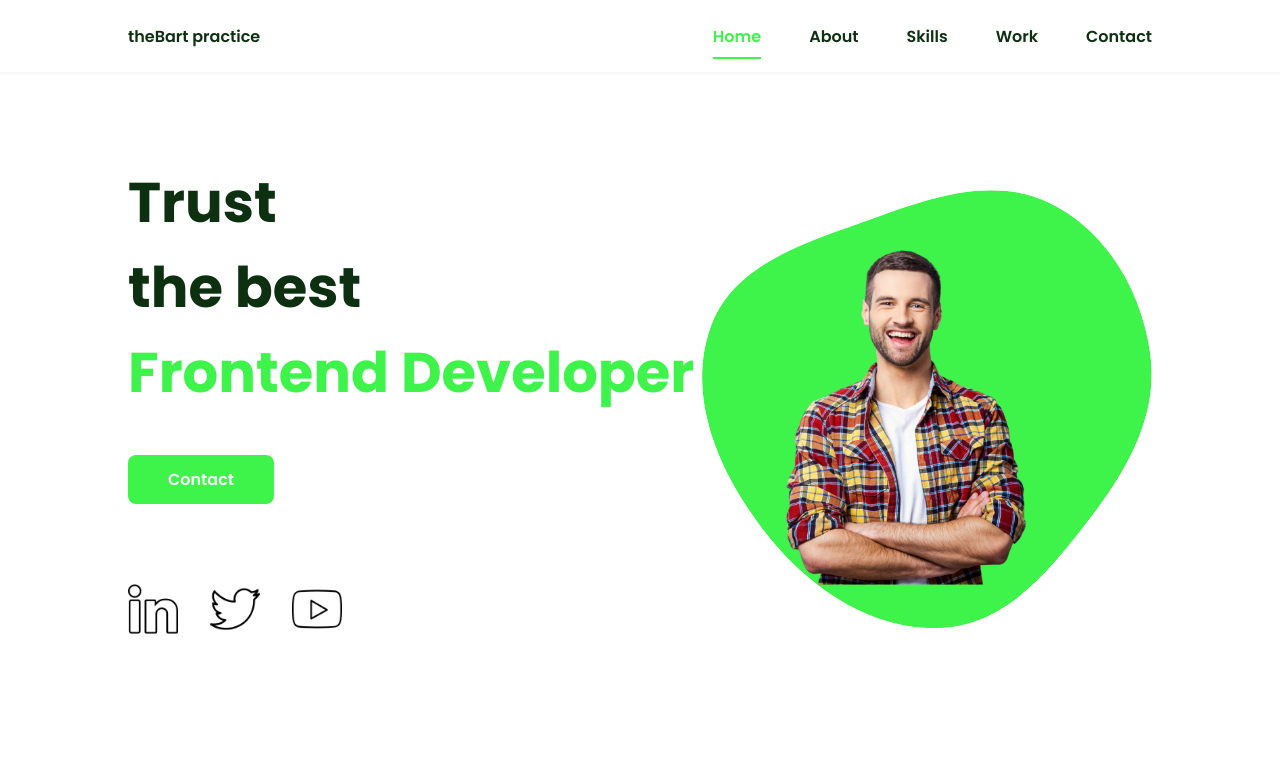
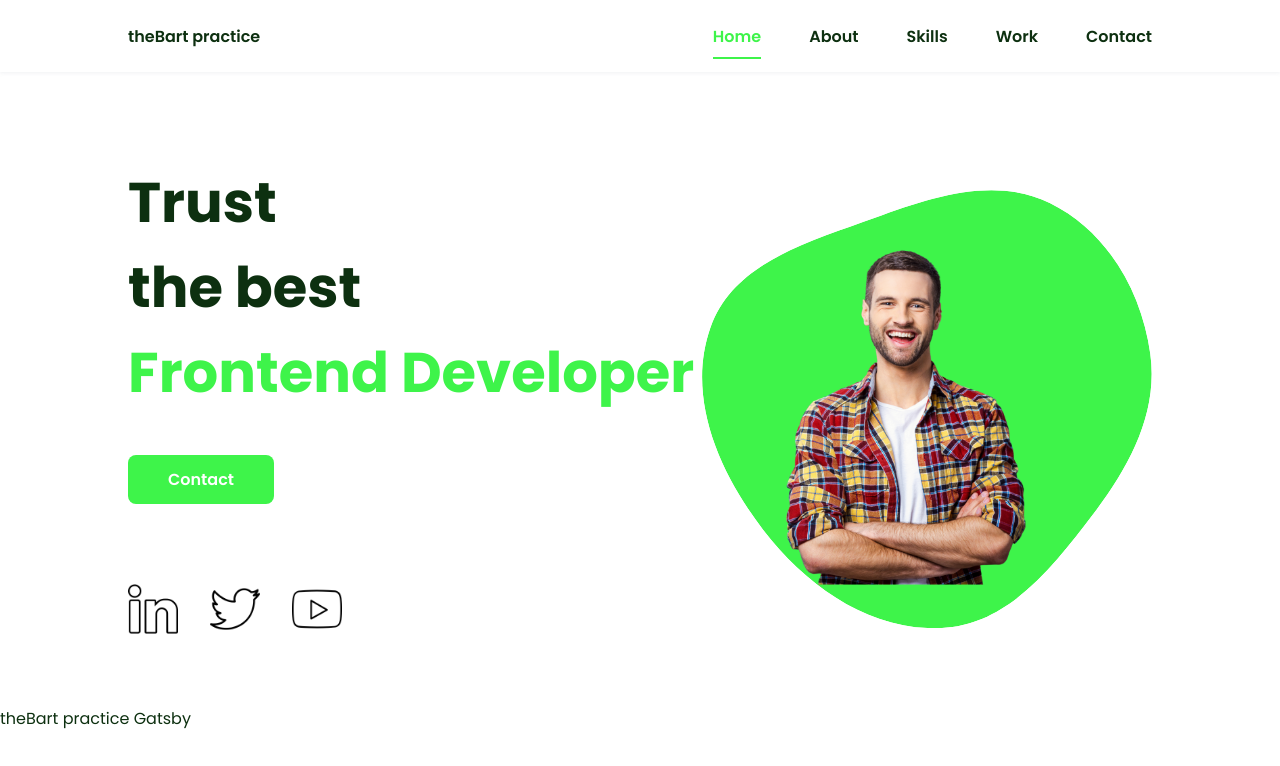
Before and after one commit to Bartek-Wieckowski/gatsby-dummy-portfolio, a Gatsby site: page / in a window 1280 px wide. Built offline with nearby package versions, Linux system fonts and the light colour scheme; Gatsby itself is replaced by a stand-in of ours.

Commit message:
used Footer outside Layout

```diff
--- a/src/components/layout/Layout.jsx
+++ b/src/components/layout/Layout.jsx
@@ -1,12 +1,14 @@
 import React from "react";
 import Navbar from "../navbar/Navbar";
 import "./layout.css";
+import Footer from "../footer/Footer";
 
 export default function Layout({ children }) {
   return (
     <>
       <Navbar />
       <main className="main">{children}</main>
+      <Footer />
     </>
   );
 }
```
